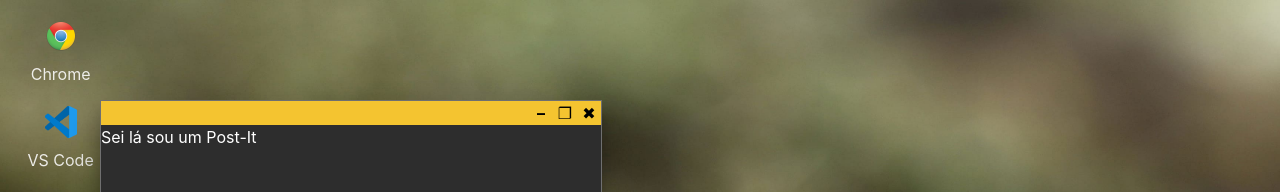
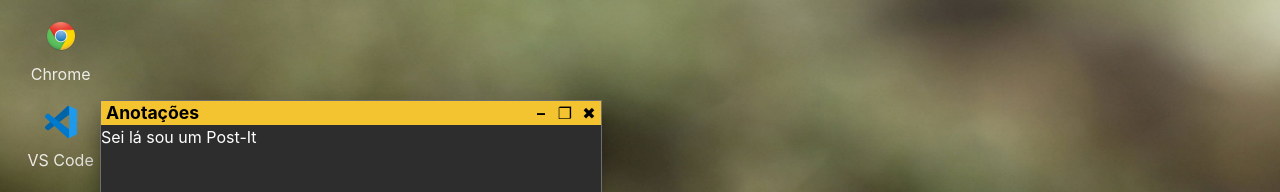
Before and after one commit to T8ninho/Projeto-Computador, a React (Vite) app: page / in a window 1280 px wide. Shown: the top 192 px of the page. Built offline with nearby package versions, Linux system fonts and the light colour scheme.

Commit message:
fix: ❌removido temporariamente navegador integrado

```diff
--- a/src/Pages/Desktop/Desktop.page.jsx
+++ b/src/Pages/Desktop/Desktop.page.jsx
@@ -18,7 +18,7 @@ export default function Desktop({ImageUrl}) {
 				{/* <Janela title='Toni Navegador'>
 					<Navegador Url='http://t8ninho.com/'/>
 				</Janela> */}
-				<Janela>Sei lá sou um Post-It</Janela>
+				<Janela title='Anotações'>Sei lá sou um Post-It</Janela>
 			</AreaIcones>
 		</Background>
 	)
```
